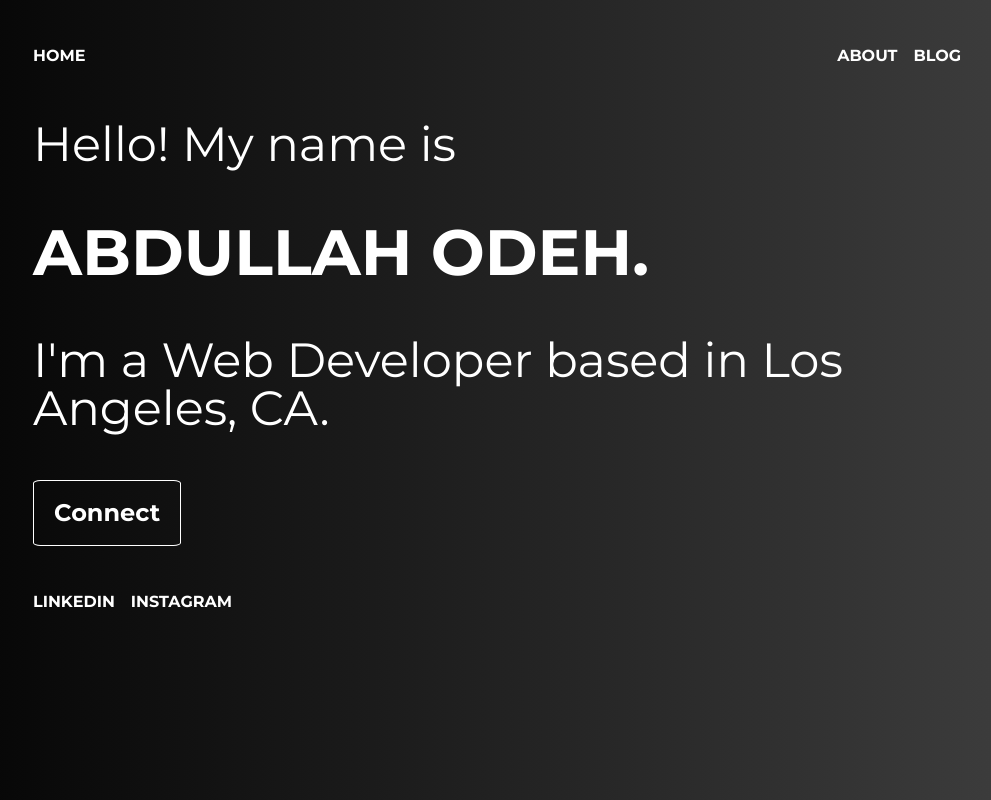
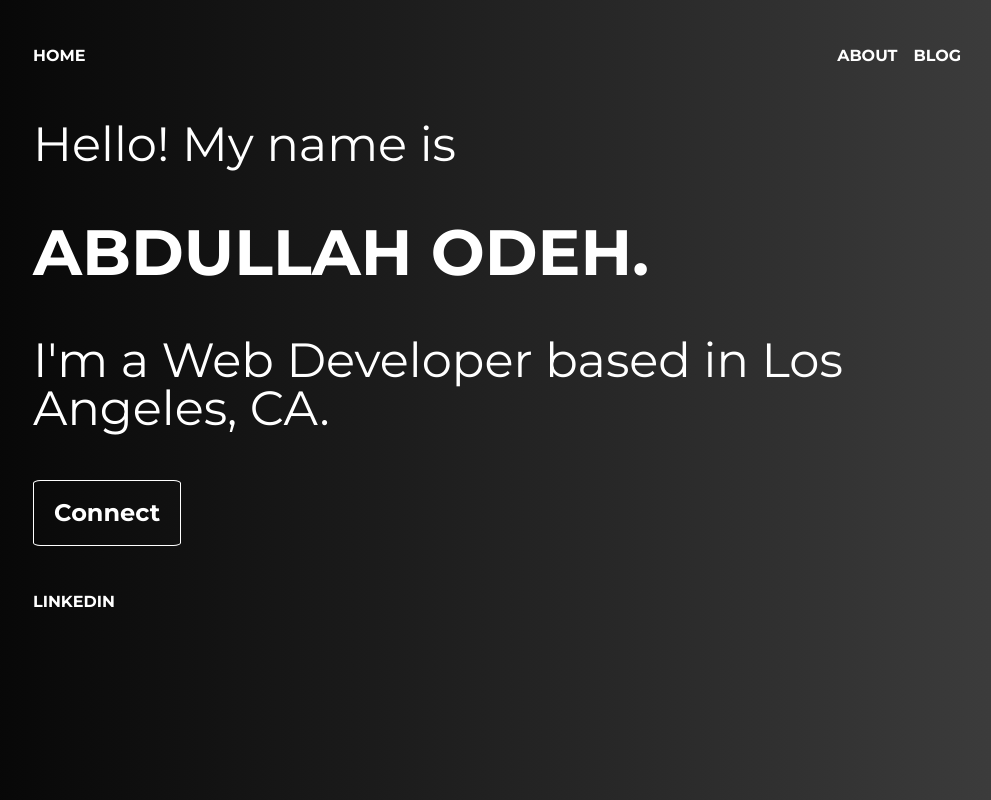
Before and after one commit to Odeh76/gatsby-blog, a Gatsby site: page / in a window 1280 px wide. Shown: the whole page, without its empty margins (143-1134 px from the left). Built offline with nearby package versions, Linux system fonts and the light colour scheme; Gatsby itself is replaced by a stand-in of ours.

Commit message:
removed instagram

```diff
--- a/src/components/Footer/index.jsx
+++ b/src/components/Footer/index.jsx
@@ -6,7 +6,7 @@ function Footer() {
     <footer className='footer'>
       <ul className='flex wrap'>
         <li><a className='nav-link mr-1' rel="noreferrer" href='https://www.linkedin.com/in/abdullah-odeh' target="_blank">LinkedIn</a></li>
-        <li><a className='nav-link mr-1' rel="noreferrer" href='https://www.instagram.com/a_odeh76' target="_blank">Instagram</a></li>
+        {/* <li><a className='nav-link mr-1' rel="noreferrer" href='https://www.instagram.com/a_odeh76' target="_blank">Instagram</a></li> */}
       </ul>
     </footer>
   )
```
Also changed, not shown: 1 other file.
